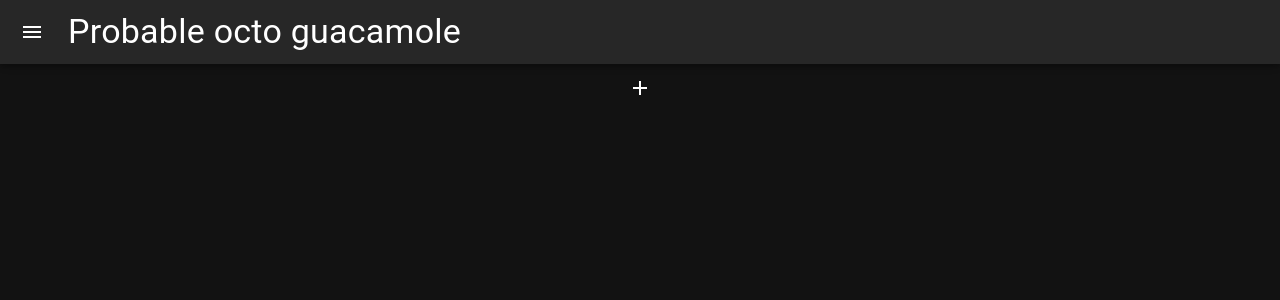
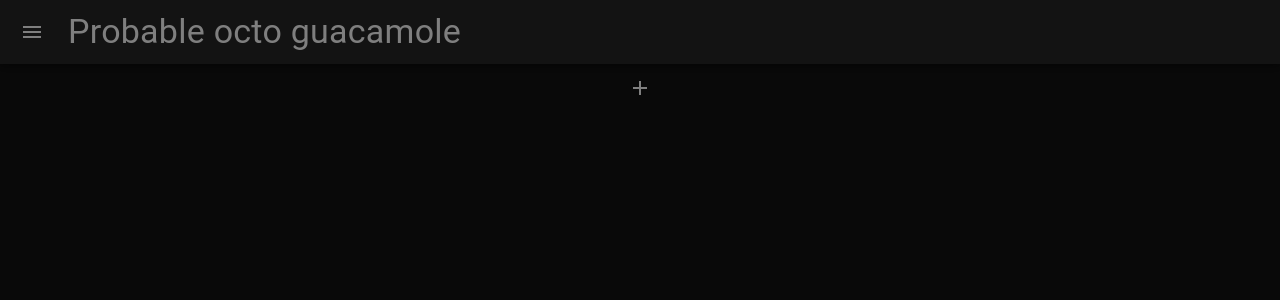
Before and after one commit to c-grattan/probable-octo-guacamole, a React (Create React App) app: page / in a window 1280 px wide. Both pictures are taken after a click on the button 640 px from the left and 88 px from the top of the page. Shown: the top 300 px of the page. Built offline with nearby package versions, Linux system fonts and the light colour scheme.

Commit message:
Add inventory dialog

```diff
--- a/src/components/Content.tsx
+++ b/src/components/Content.tsx
@@ -2,17 +2,27 @@ import Button from "@mui/material/Button";
 import Grid from "@mui/material/Grid";
 import IconButton from "@mui/material/IconButton";
 import Add from "@mui/icons-material/Add"
+import { useState } from "react";
+import { InventoryDialog } from "./InventoryDialog";
 
 export const Content = () => {
+	const [invDialogOpen, setInvDialogOpen] = useState(false);
+
+	const toggleInvDialog = () => {
+		setInvDialogOpen(!invDialogOpen);
+	}
+
 	return <>
 		<Grid container spacing={2}
 						justifyContent="center"
 						alignContent="center">
 			<Grid item spacing={1}>
-				<IconButton size="large">
-					<Add />
-				</IconButton>
+				<IconButton size="large"
+							onClick={toggleInvDialog}>
+				<Add /></IconButton>
 			</Grid>
 		</Grid>
+
+		<InventoryDialog open={invDialogOpen} close={toggleInvDialog} />
 	</>;
 }
--- /dev/null
+++ b/src/components/InventoryDialog.tsx
@@ -0,0 +1,10 @@
+import Dialog from "@mui/material/Dialog";
+
+type IDProps = {
+	open: boolean,
+	close: () => void
+}
+
+export const InventoryDialog = ({open, close}: IDProps) => {
+	return <Dialog open={open} onClose={close}></Dialog>;
+}
```
